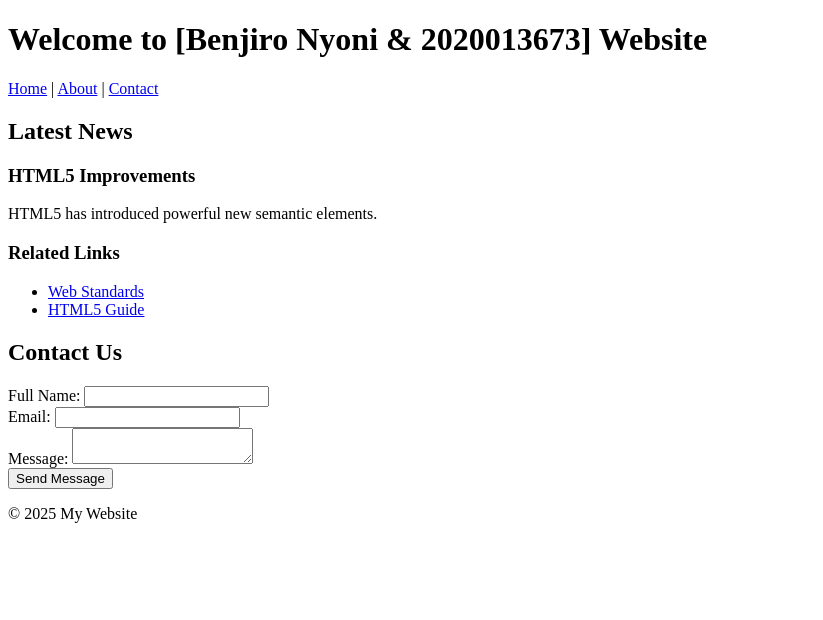
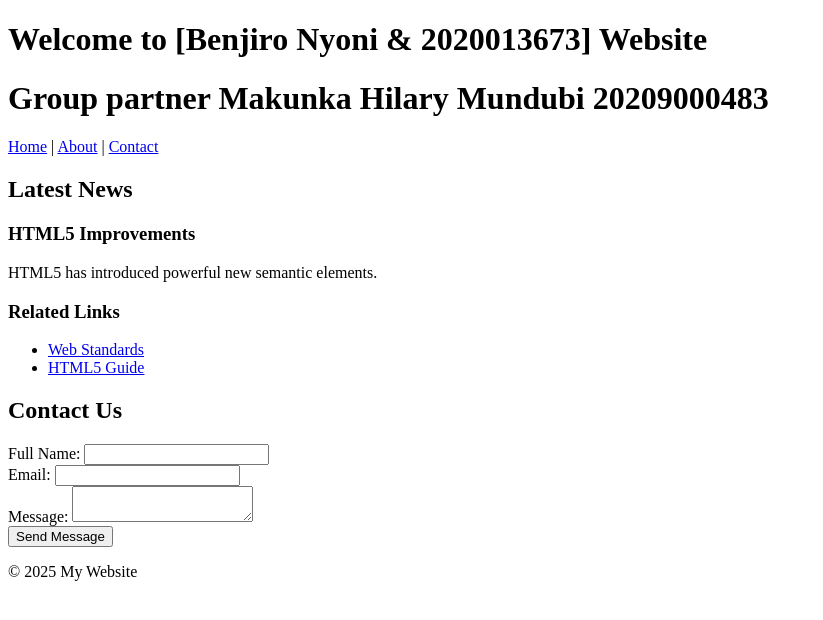
Before and after one commit to Benjiro-Nyoni10/lab2-html, a plain HTML site: page index.html in a window 1280 px wide. Shown: the whole page, without its empty margins (0-823 px from the left). Drawn offline with Linux system fonts and the light colour scheme.

Commit message:
I just added my H1 tag

```diff
--- a/index.html
+++ b/index.html
@@ -9,6 +9,7 @@ content="width=device-width, initial-scale=1.0">
 <body>
 <header>
 <h1>Welcome to [Benjiro Nyoni & 2020013673] Website</h1>
+<h1>Group partner Makunka Hilary Mundubi 20209000483</h1>
 <nav>
 <a href="#">Home</a> |
 <a href="#">About</a> |
```
